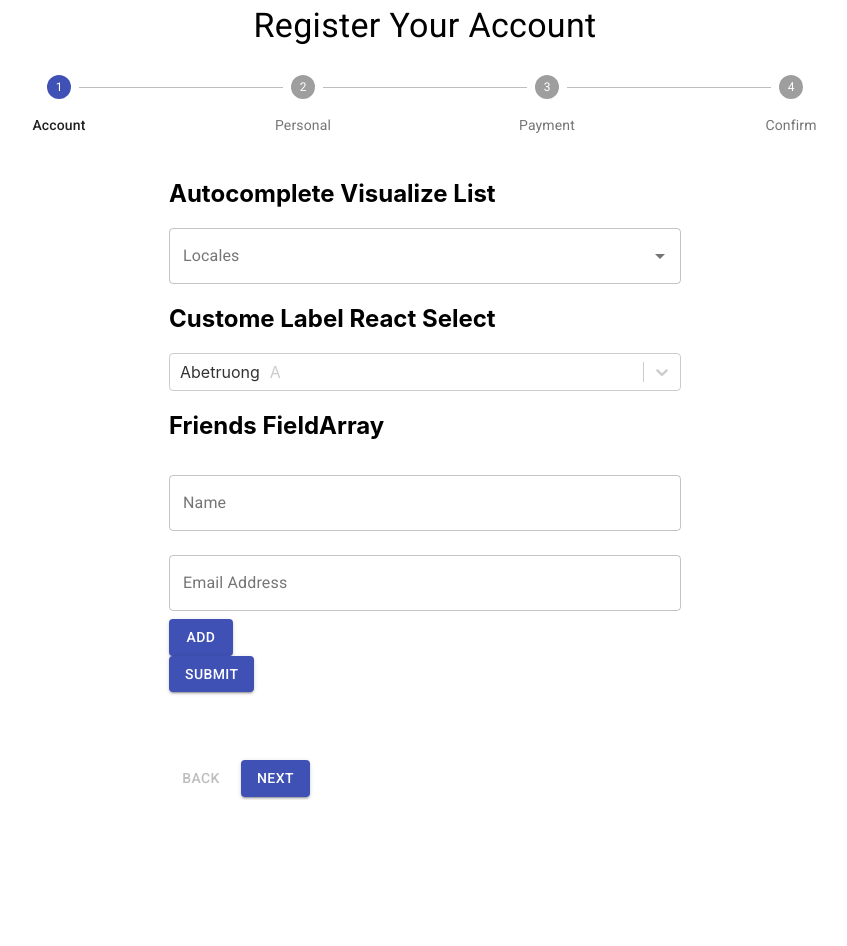
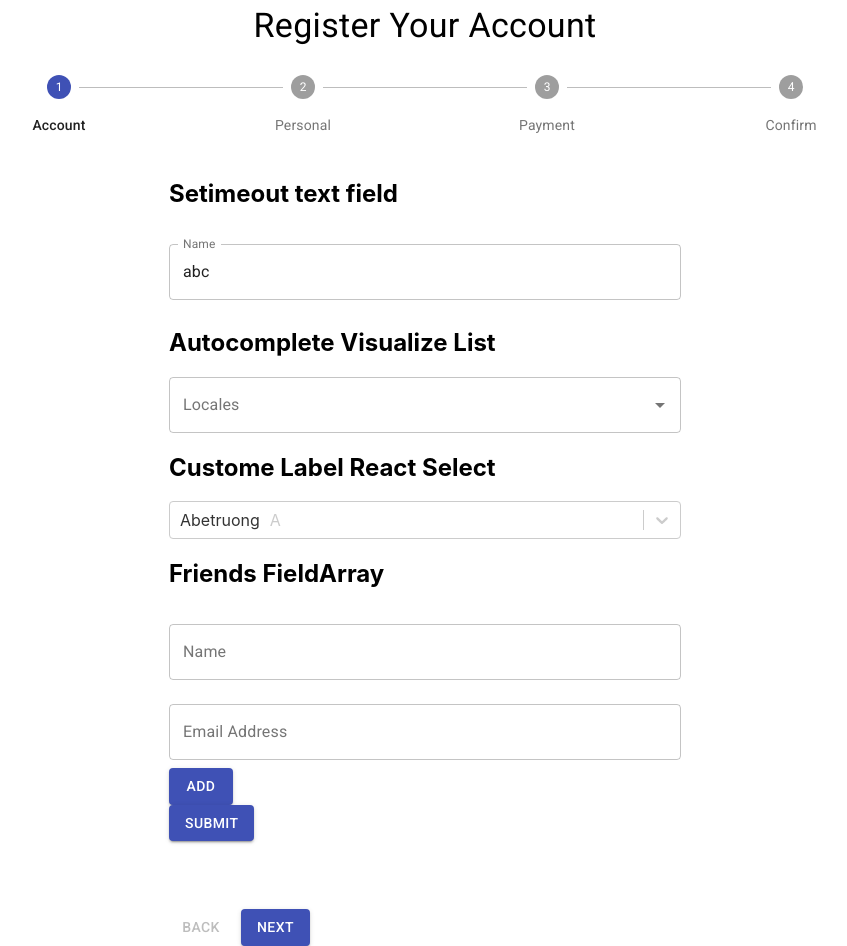
Before and after one commit to nhattruongniit/react-stepper-form, a React (Create React App) app: page / in a window 1280 px wide. Shown: the whole page, without its empty margins (215-1062 px from the left). Before the commit the page ends 800 px from the top, so only its background shows below. Built offline with nearby package versions, Linux system fonts and the light colour scheme.

Commit message:
push code

```diff
--- a/src/Account/Account.js
+++ b/src/Account/Account.js
@@ -8,6 +8,7 @@ import TextField from '@material-ui/core/TextField';
 
 import AutoCompleteScroll from './AutoCompleteScroll';
 import CustomLabelSelect from './CustomLabelSelect';
+import TextFieldBase from 'components/TextFieldBase';
 
 function Account() {
   const initialValues = {
@@ -30,6 +31,9 @@ function Account() {
 
   return (
     <>
+      <h2>Setimeout text field</h2>
+      <TextFieldBase value="abc" onChangeValue={e => console.log(e)} />
+
       <h2>Autocomplete Visualize List</h2>
       <AutoCompleteScroll />
 
--- a/src/Account/AutoCompleteScroll.js
+++ b/src/Account/AutoCompleteScroll.js
@@ -4,7 +4,7 @@ import parse from 'autosuggest-highlight/parse';
 import ListSubheader from '@material-ui/core/ListSubheader';
 import match from 'autosuggest-highlight/match';
 import { VariableSizeList as List } from 'react-window';
-
+import InputBase from '@material-ui/core/InputBase';
 import CustomLabel from './CustomLabel';
 
 import TextField from '@material-ui/core/TextField';
@@ -112,7 +112,15 @@ function AutoCompleteScroll() {
           </div>
         );
       }}
-      renderInput={(params) => <TextField {...params} label="Locales" variant="outlined" />}
+      renderInput={(params) => {
+        console.log(params)
+        return (
+          <>
+            <TextField {...params} label="Locales" variant="outlined" ListboxComponent={CustomLabel}/>
+          </>
+
+        )
+      }}
     />
   )
 }
--- /dev/null
+++ b/src/components/TextFieldBase.js
@@ -0,0 +1,34 @@
+import React, { useState, useEffect } from 'react'
+
+import TextField from '@material-ui/core/TextField';
+
+function DefaultPage({ value, onChangeValue }) {
+  const [inputValue, setInputValue] = useState(() => value);
+
+  useEffect(() => {
+    const timeout = setTimeout(() => {
+      onChangeValue(inputValue)
+    }, 100)
+
+    return () => {
+      clearTimeout(timeout)
+    }
+  }, [inputValue])
+
+  return (
+    <div>
+      <TextField
+        margin="normal"
+        fullWidth
+        id="name"
+        type="text"
+        label="Name"
+        variant="outlined"
+        defaultValue={value}
+        onChange={e => setInputValue(e.target.value)}
+      />
+    </div>
+  )
+}
+
+export default DefaultPage
```
Also changed, not shown: 1 other file (tests, documents, lock files or other folders).
